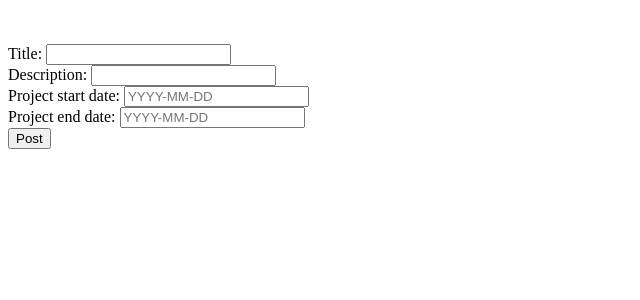
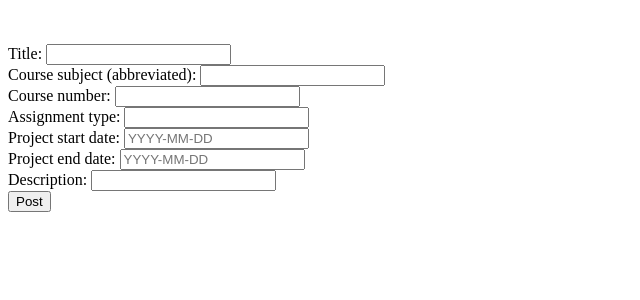
Before and after one commit to TonyF0116/Coursemate-Forum, a Flask app: page / in a window 1280 px wide. Shown: the top 300 px of the page, without its empty margins (0-640 px from the left). Run offline with Flask 3, Linux system fonts and the light colour scheme.

Commit message:
Implemented create project and view all projects for the new db

```diff
--- a/forum/models/project.py
+++ b/forum/models/project.py
@@ -7,8 +7,13 @@ def get_all_projects():
     return Project.query.all()
 
 
-def create_project(title, group_leader, description,  project_start_date, project_end_date):
-    new_project = Project(title, group_leader, description,
-                          project_start_date, project_end_date)
+def create_project(assignment_type, cid, start_date, end_date, title, description, captain_id):
+    new_project = Project(assignment_type, cid, start_date,
+                          end_date, title, description, captain_id)
     db.session.add(new_project)
     db.session.commit()
+
+
+def find_cid(course_subject, course_number):
+    cur_semester = 'FA2022'
+    return Course.query.filter_by(term=cur_semester, course_subject=course_subject, course_number=course_number).all()
--- a/forum/routes/index.py
+++ b/forum/routes/index.py
@@ -1,5 +1,5 @@
 from datetime import datetime
-from flask import Blueprint, render_template, request
+from flask import Blueprint, render_template, request, session
 from ..models.project import *
 
 
@@ -10,15 +10,15 @@ bp = Blueprint('index', __name__)
 def index():
 
     def extract_date(date):
-        result_0 = int(date[0:4])
+        year = int(date[0:4])
         if date[6] == '-':
-            result_1 = int(date[5:6])
-            result_2 = int(date[7:])
+            month = int(date[5:6])
+            date = int(date[7:])
         else:
-            result_1 = int(date[5:7])
-            result_2 = int(date[8:])
+            month = int(date[5:7])
+            date = int(date[8:])
 
-        result = (result_0, result_1, result_2)
+        result = (year, month, date)
         return result
 
     if request.method == 'POST':
@@ -26,8 +26,12 @@ def index():
         end = extract_date(request.form['end_date'])
         start_date = datetime(start[0], start[1], start[2])
         end_date = datetime(end[0], end[1], end[2])
-        create_project(request.form['title'], 'User',
-                       request.form['description'], start_date, end_date)
+        cid = find_cid(request.form['course_subject'],
+                       request.form['course_number'])
+        create_project(request.form['assignment_type'], cid, start_date, end_date,
+                       request.form['title'], request.form['description'], session.get('aid'))
+        # create_project(request.form['assignment_type'], 1, datetime(2022, 1, 1), datetime(2022, 12, 31),
+        #                request.form['title'], request.form['description'], 1)
 
     projects = get_all_projects()
     return render_template('index.html', projects=projects)
--- a/forum/templates/index.html
+++ b/forum/templates/index.html
@@ -11,9 +11,12 @@
 <body>
     {% for project in projects %}
     <p>Project title: {{project.title}}</p>
-    <p>Project group leader: {{project.group_leader}}</p>
+    <p>Project type: {{project.assignment_type}}</p>
+    <p>From course: {{project.cid}}</p>
+    <p>Project group leader: {{project.captain_id}}</p>
     <p>Project description: {{project.description}}</p>
-    <p>Project time: from {{project.project_start_date}} to {{project.project_end_date}}</p>
+    <p>Project time: from {{project.start_date}} to {{project.end_date}}</p>
+    <hr>
     {% endfor %}
 
     <br><br>
@@ -22,8 +25,14 @@
         <label for="title">Title: </label>
         <input name="title" id="title">
         <br>
-        <label for="title">Description: </label>
-        <input name="description" id="description">
+        <label for="title">Course subject (abbreviated): </label>
+        <input name="course_subject" id="course_subject">
+        <br>
+        <label for="title">Course number: </label>
+        <input name="course_number" id="course_number">
+        <br>
+        <label for="title">Assignment type: </label>
+        <input name="assignment_type" id="assignment_type">
         <br>
         <label for="title">Project start date: </label>
         <input name="start_date" id="start_date" placeholder="YYYY-MM-DD">
@@ -31,6 +40,9 @@
         <label for="title">Project end date: </label>
         <input name="end_date" id="end_date" placeholder="YYYY-MM-DD">
         <br>
+        <label for="title">Description: </label>
+        <input name="description" id="description">
+        <br>
         <input type="submit" value="Post">
     </form>
 
```
Also changed, not shown: forum/models/models.py (+13 -13 lines).
